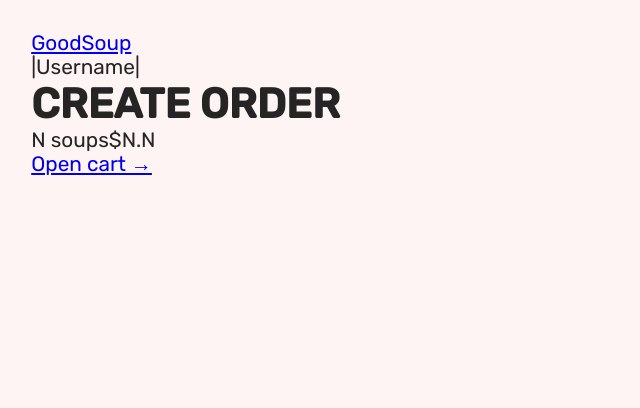
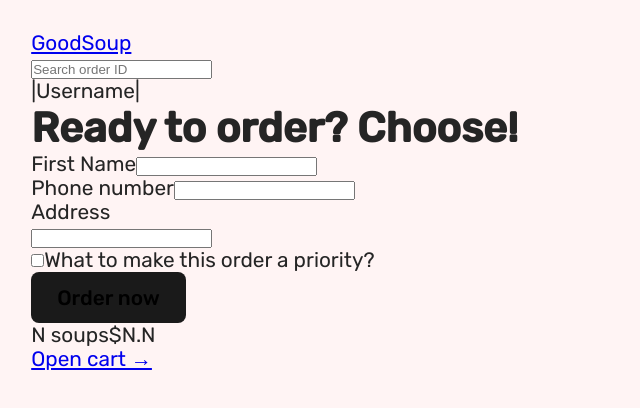
Before and after one commit to myrahkis/good-soup-shop, a React (Vite) app: page /order/new in a window 1280 px wide. Shown: the top 408 px of the page, without its empty margins (0-640 px from the left). Built offline with nearby package versions, Linux system fonts and the light colour scheme.

Commit message:
changed orders api + worked on createOrder

```diff
--- a/src/App.jsx
+++ b/src/App.jsx
@@ -2,8 +2,8 @@ import { createBrowserRouter, RouterProvider } from "react-router-dom";
 import Home from "./ui/Home";
 import Menu, { loader as menuLoader } from "./features/menu/Menu";
 import Cart from "./features/cart/Cart";
-import CreateOrder from "./features/order/CreateOrder";
-import Order from "./features/order/Order";
+import CreateOrder, {action as createOrderAction} from "./features/order/CreateOrder";
+import Order, { loader as orderLoader } from "./features/order/Order";
 import AppLayout from "./ui/AppLayout";
 import Error from "./ui/Error";
 
@@ -29,10 +29,13 @@ const router = createBrowserRouter([
       {
         path: "/order/new",
         element: <CreateOrder />,
+        action: createOrderAction,
       },
       {
         path: "/order/:orderId",
         element: <Order />,
+        loader: orderLoader,
+        errorElement: <Error />,
       },
     ],
   },
--- a/src/features/order/CreateOrder.jsx
+++ b/src/features/order/CreateOrder.jsx
@@ -1,9 +1,77 @@
+import { Form, redirect } from "react-router-dom";
+import { createOrder } from "../../services/apiRestaurant";
+
+const fakeCart = [
+  {
+    id: 6,
+    name: "Borsch",
+    quantity: 1,
+    unitPrice: 12,
+    totalPrice: 12,
+  },
+  {
+    id: 2,
+    name: "Tom Yam",
+    quantity: 2,
+    unitPrice: 15,
+    totalPrice: 30,
+  },
+];
+
 function CreateOrder() {
-    return (
-      <div>
-        <h1>CREATE ORDER</h1>
-      </div>
-    );
+  const cart = fakeCart;
+
+  return (
+    <div>
+      <h1>Ready to order? Choose!</h1>
+      <Form method="POST">
+        <div>
+          <label>First Name</label>
+          <input type="text" name="customer" required />
+        </div>
+        <div>
+          <label>Phone number</label>
+          <input type="tel" name="phone" required />
+        </div>
+        <div>
+          <label>Address</label>
+          <div>
+            <input type="text" name="address" required />
+          </div>
+        </div>
+        <div>
+          <input type="checkbox" name="priority" id="priority" />
+          <label htmlFor="priority">What to make this order a priority?</label>
+        </div>
+        <div>
+          <input type="hidden" name="cart" value={JSON.stringify(cart)} />
+          <button>Order now</button>
+        </div>
+      </Form>
+    </div>
+  );
+}
+
+export async function action({ request }) {
+  const formData = await request.formData();
+  const data = Object.fromEntries(formData);
+
+  // console.log(data);
+
+  const order = {
+    id: data.id,
+    data: {
+      ...data,
+      cart: JSON.parse(data.cart),
+      priority: data.priority === 'on',
+    },
+    name: data.customer,
   }
 
-  export default CreateOrder;
+  // console.log(order);
+  const newOrder = await createOrder(order);
+
+  return redirect(`/order/${newOrder.id}`);
+}
+
+export default CreateOrder;
--- a/src/features/order/Order.jsx
+++ b/src/features/order/Order.jsx
@@ -1,9 +1,20 @@
+import { useLoaderData } from "react-router-dom";
+import { getOrder } from "../../services/apiRestaurant";
+
 function Order() {
+  const order = useLoaderData();
+  console.log(order);
     return (
       <div>
-        <h1>ORDER</h1>
+        <h1>Order ID: {order.name}</h1>
       </div>
     );
   }
 
+  export async function loader({params}) {
+    const order = await getOrder(params.orderId);
+
+    return order;
+  }
+
   export default Order;
--- /dev/null
+++ b/src/features/order/SearchOrder.jsx
@@ -0,0 +1,28 @@
+import { useState } from "react";
+import { useNavigate } from "react-router-dom";
+
+function SearchOrder() {
+  const [query, setQuery] = useState("");
+  const navigate = useNavigate();
+
+    function submitHandle(e) {
+        e.preventDefault();
+
+        if (!query) return;
+
+        navigate(`/order/${query}`);
+        setQuery('');
+    }
+
+  return (
+    <form onSubmit={submitHandle}>
+      <input
+        placeholder="Search order ID"
+        value={query}
+        onChange={(e) => setQuery(e.target.value)}
+      />
+    </form>
+  );
+}
+
+export default SearchOrder;
--- a/src/services/apiRestaurant.js
+++ b/src/services/apiRestaurant.js
@@ -1,4 +1,5 @@
 const API_URL = "https://www.themealdb.com/api/json/v1/1/search.php?s=Soup";
+const API_URL_ORDERS = "https://api.restful-api.dev/objects";
 
 export async function getMenu() {
   const res = await fetch(API_URL);
@@ -11,7 +12,7 @@ export async function getMenu() {
 }
 
 export async function getOrder(id) {
-  const res = await fetch(`${API_URL}/order/${id}`);
+  const res = await fetch(`${API_URL_ORDERS}/${id}`);
 
   if (!res.ok) throw new Error("Не получилось найти заказ");
 
@@ -22,7 +23,7 @@ export async function getOrder(id) {
 
 export async function createOrder(newOrder) {
   try {
-    const res = await fetch(`${API_URL}/order`, {
+    const res = await fetch(`${API_URL_ORDERS}`, {
       method: "POST",
       body: JSON.stringify(newOrder),
       headers: {
@@ -42,7 +43,7 @@ export async function createOrder(newOrder) {
 
 export async function updateOrder(id, updateObj) {
   try {
-    const res = await fetch(`${API_URL}/order/${id}`, {
+    const res = await fetch(`${API_URL_ORDERS}/${id}`, {
       method: "PATCH",
       body: JSON.stringify(updateObj),
       headers: {
--- a/src/ui/Header.jsx
+++ b/src/ui/Header.jsx
@@ -1,9 +1,11 @@
 import { Link } from "react-router-dom";
+import SearchOrder from "../features/order/SearchOrder";
 
 function Header() {
     return(
         <header>
             <Link to='/'>GoodSoup</Link>
+            <SearchOrder />
             <p>|Username|</p>
         </header>
     )
```
